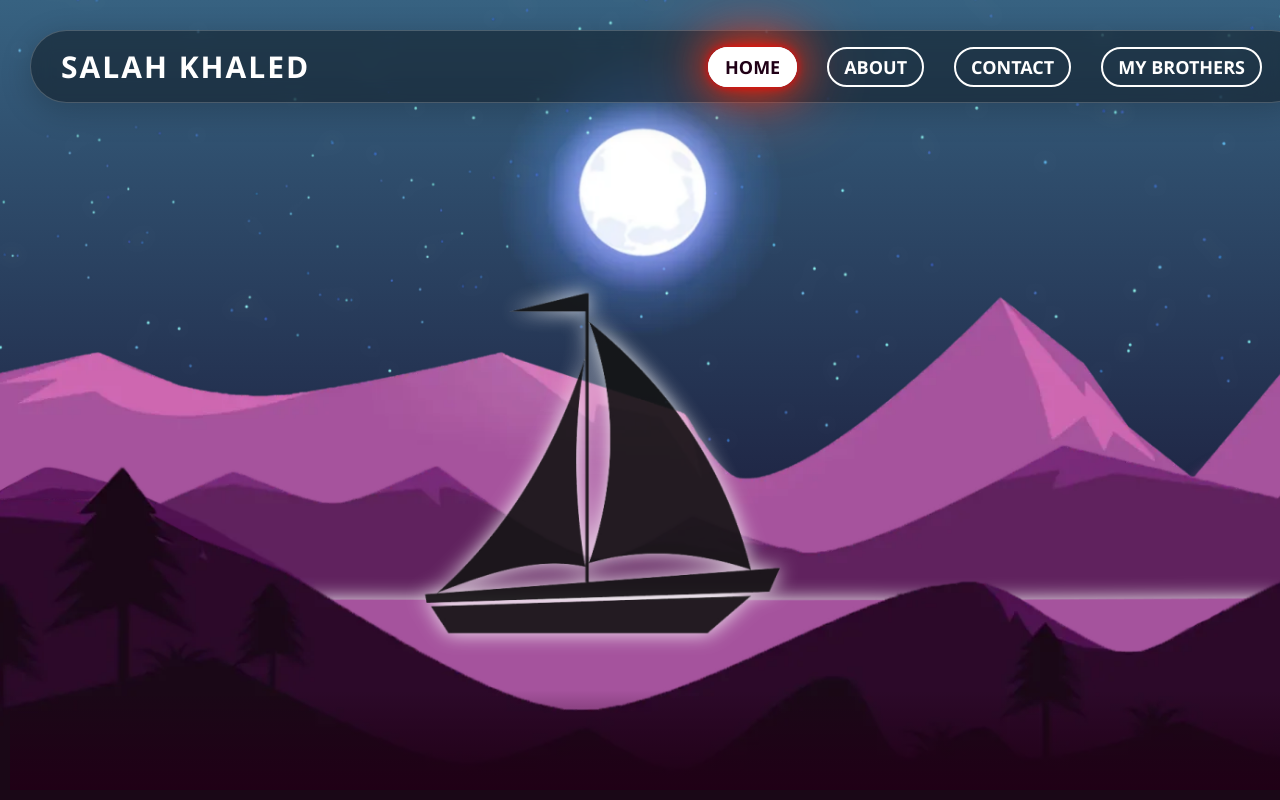
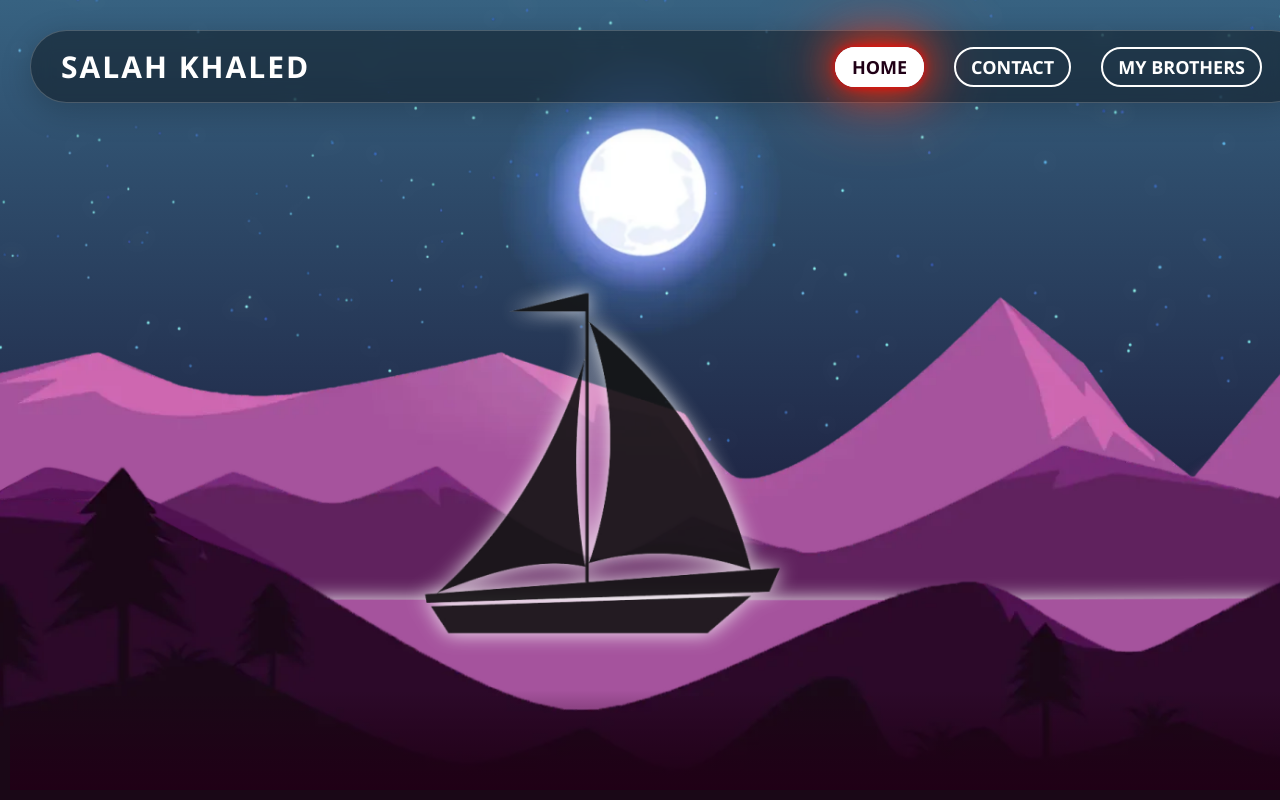
Before and after one commit to SALAH-KHAELD/public_html, a plain HTML site: page my wepsite/index.html in a window 1280 px wide. Shown: the top 800 px of the page. Drawn offline with Linux system fonts and the light colour scheme.

Commit message:
Update index.html

```diff
--- a/my wepsite/index.html
+++ b/my wepsite/index.html
@@ -10,8 +10,7 @@
     <h2><a href="#" class="logo">SALAH KHALED</a></h2>
     <ul>
       <li><a href="#" class="active">Home</a></li>
-      <li><a href="#">About</a></li>
-      <li><a href="#">Contact</a></li>
+      <li><a href="contact us.html">Contact</a></li>
       <li><a href="my brother.html">My Brothers</a></li>
     </ul>
   </header>
```
